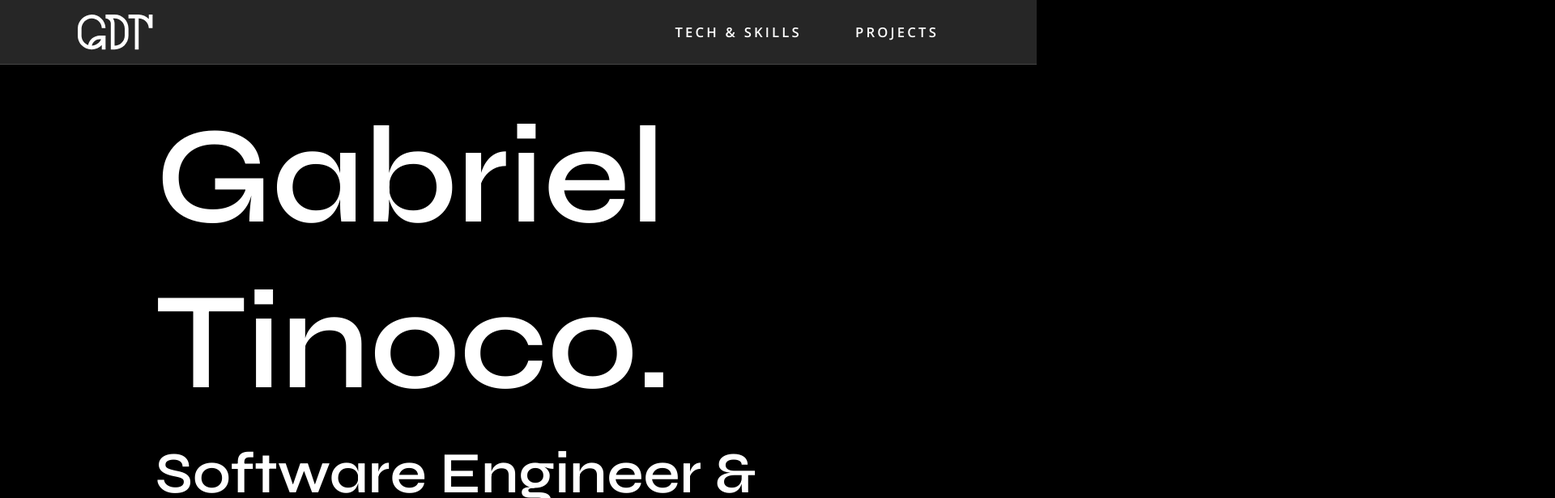
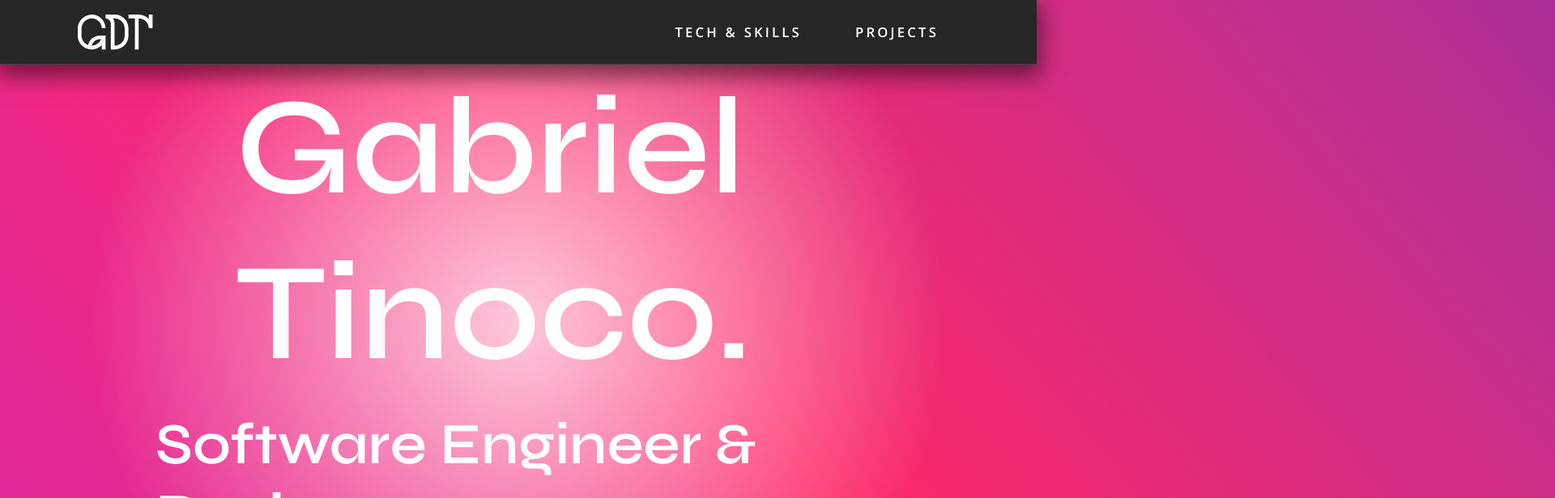
Before and after one commit to Gatinoko/Portfolio, a Next.js app: page / in a window 1280 px wide. Shown: the top 616 px of the page at 81% size, 1920 px wide, since content can reach past the window. Built offline with nearby package versions, Linux system fonts and the light colour scheme.

Commit message:
feat(components): Created LandingBanner component

```diff
--- a/components/_components.scss
+++ b/components/_components.scss
@@ -13,3 +13,4 @@
 @forward './project-box/project-item/project-item.scss';
 @forward './project-box/project-box.scss';
 @forward './column-grid/columnGrid.scss';
+@forward './landing-banner/landing-banner.scss';
--- /dev/null
+++ b/components/landing-banner/landing-banner.scss
@@ -0,0 +1,51 @@
+@use '../../styles/modules.scss' as *;
+
+.landing-banner {
+	& {
+		display: flex;
+		align-items: center;
+		justify-content: center;
+		position: absolute;
+		top: 0;
+		left: 0;
+		width: 100%;
+		height: 100%;
+		z-index: -2;
+	}
+
+	.cursor-radial {
+		position: absolute;
+		width: 300px;
+		height: 300px;
+		background: radial-gradient(
+			circle at center,
+			rgba(255, 255, 255, 0.75) 0%,
+			rgba(0, 0, 0, 0) 50%
+		);
+		z-index: -3;
+		scale: 5;
+	}
+
+	.gradient {
+		width: 100%;
+		height: 100%;
+		scale: 10;
+		animation: gradient-animation 50s linear infinite;
+		background: linear-gradient(
+			rgba(2, 0, 36, 1) 0%,
+			rgb(105, 54, 187) 24%,
+			rgb(255, 40, 105) 48%,
+			rgb(177, 42, 230) 73%,
+			rgb(0, 110, 255) 100%
+		);
+		z-index: -4;
+		filter: blur();
+		@keyframes gradient-animation {
+			0% {
+			}
+			100% {
+				transform: rotate(360deg);
+			}
+		}
+	}
+}
--- /dev/null
+++ b/components/landing-banner/landing-banner.tsx
@@ -0,0 +1,20 @@
+import { cva } from 'class-variance-authority';
+
+export type LandingBannerProps = {
+	className?: string;
+};
+
+const landingBanner = cva('landing-banner');
+
+export function LandingBanner(props: LandingBannerProps) {
+	const { className } = props;
+
+	const customClassValue = `${className ? className : ''}`;
+
+	return (
+		<div className={`${customClassValue} ${landingBanner({})}`}>
+			<div className='cursor-radial' />
+			<div className='gradient' />
+		</div>
+	);
+}
--- a/pages/index.tsx
+++ b/pages/index.tsx
@@ -6,6 +6,7 @@ import TimelineItem from '@/components/work-timeline/timeline-item/timeline-item
 import ProjectItem from '@/components/project-box/project-item/project-item';
 import ProjectBox from '@/components/project-box/project-box';
 import TimelineSubitem from '@/components/work-timeline/timeline-subitem/timeline-subitem';
+import { LandingBanner } from '@/components/landing-banner/landing-banner';
 
 export default function Index(props: any, rootMainRef: any) {
 	return (
@@ -14,6 +15,10 @@ export default function Index(props: any, rootMainRef: any) {
 			<main
 				className={'main'}
 				id='root-main'>
+				<div className='banner-container'>
+					{/* Interactive banner section */}
+					<LandingBanner />
+
 					{/* Intro section */}
 					<PageSection id='IntroSection'>
 						<h1 style={{ width: '6ch' }}>Gabriel Tinoco.</h1>
@@ -21,15 +26,17 @@ export default function Index(props: any, rootMainRef: any) {
 						<hr />
 						<p>
 							Career statement goes here. Should be something like really
-						impactful. Lorem ipsum dolor sit amet, consectetur adipiscing elit.
-						Morbi non sapien ante. Suspendisse vel consectetur urna. Ut a dictum
-						sem. Praesent faucibus nisi ac fermentum posuere.
+							impactful. Lorem ipsum dolor sit amet, consectetur adipiscing
+							elit. Morbi non sapien ante. Suspendisse vel consectetur urna. Ut
+							a dictum sem. Praesent faucibus nisi ac fermentum posuere.
 						</p>
 					</PageSection>
+					<hr data-variant='solid' />
+				</div>
 
 				{/* Tech & skills section */}
 				<PageSection id='Tech&SkillsSection'>
-					<h3 className='section-title'>Tech & Skills.</h3>
+					<h3 className='section-title'>Tech & Skills</h3>
 					<hr />
 					<ChipCloud
 						itemArray={[
```
Lines whose indentation alone changed are shown as unchanged.
